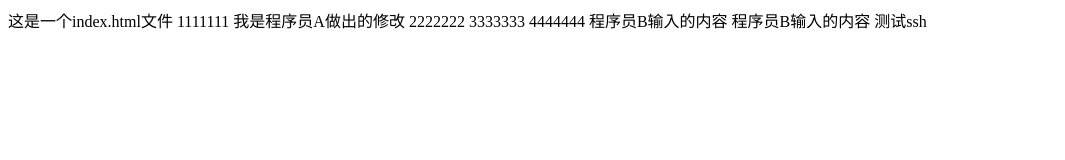
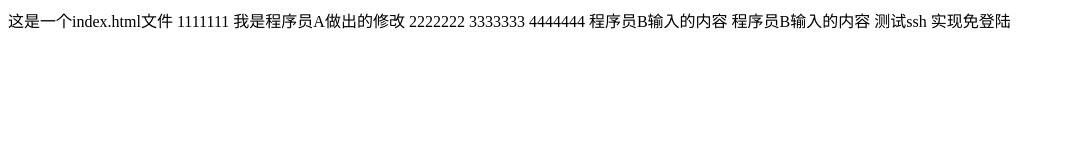
Before and after one commit to huangli112/git-demo, a plain HTML site: page index.html in a window 1280 px wide. Shown: the whole page, without its empty margins (0-1065 px from the left). Drawn offline with Linux system fonts and the light colour scheme.

Commit message:
ssh测试

```diff
--- a/index.html
+++ b/index.html
@@ -13,7 +13,7 @@
 程序员B输入的内容
 程序员B输入的内容
 
-测试ssh
+测试ssh 实现免登陆
 
 </body>
 </html>
```
